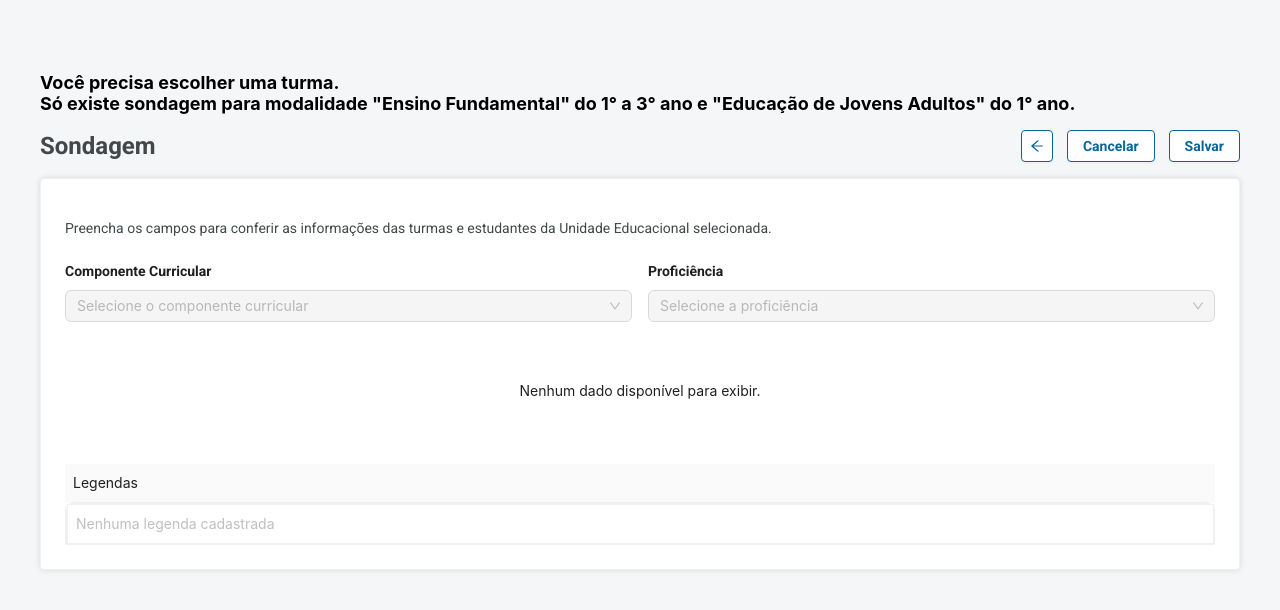
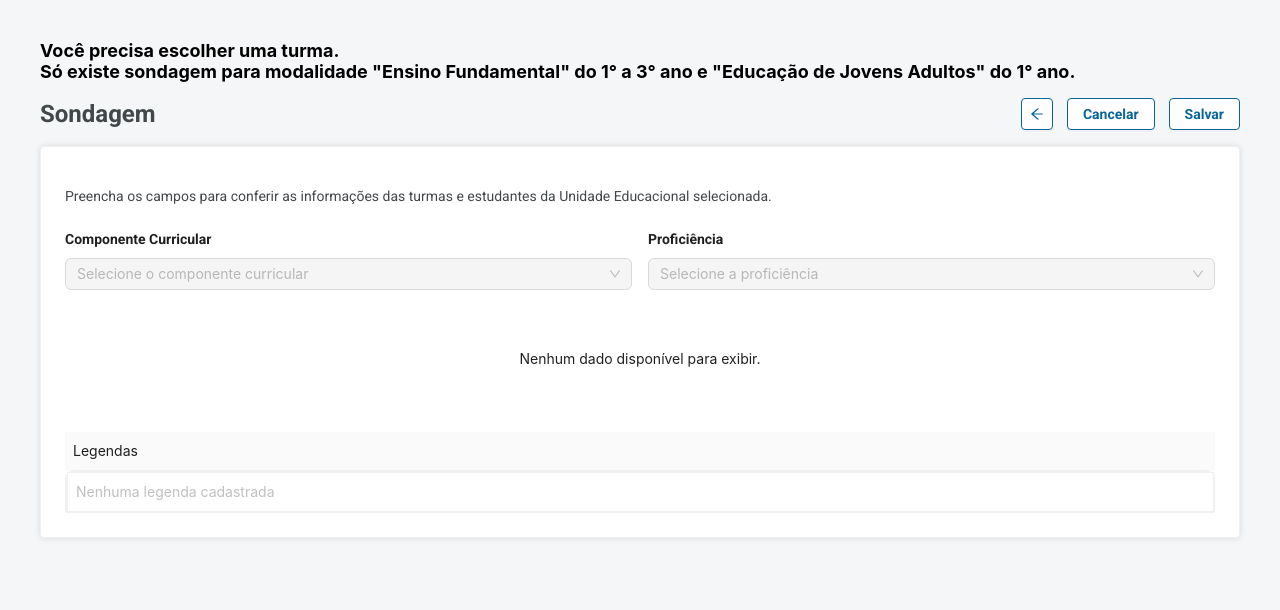
Before and after one commit to prefeiturasp/SME-NovaSondagem-Frontend, a React (Vite) app: page / in a window 1280 px wide. Shown: the top 610 px of the page. Built offline with nearby package versions, Linux system fonts and the light colour scheme.

Commit message:
ajustado o espaçamento geral do redor do sondagem

```diff
--- a/src/paginas/home/home.css
+++ b/src/paginas/home/home.css
@@ -4,5 +4,5 @@ body {
 
 .classtudo {
   background-color: #f5f6f8;
-  padding: 3em 2em;
+  padding: 1rem 2rem;
 }
```
